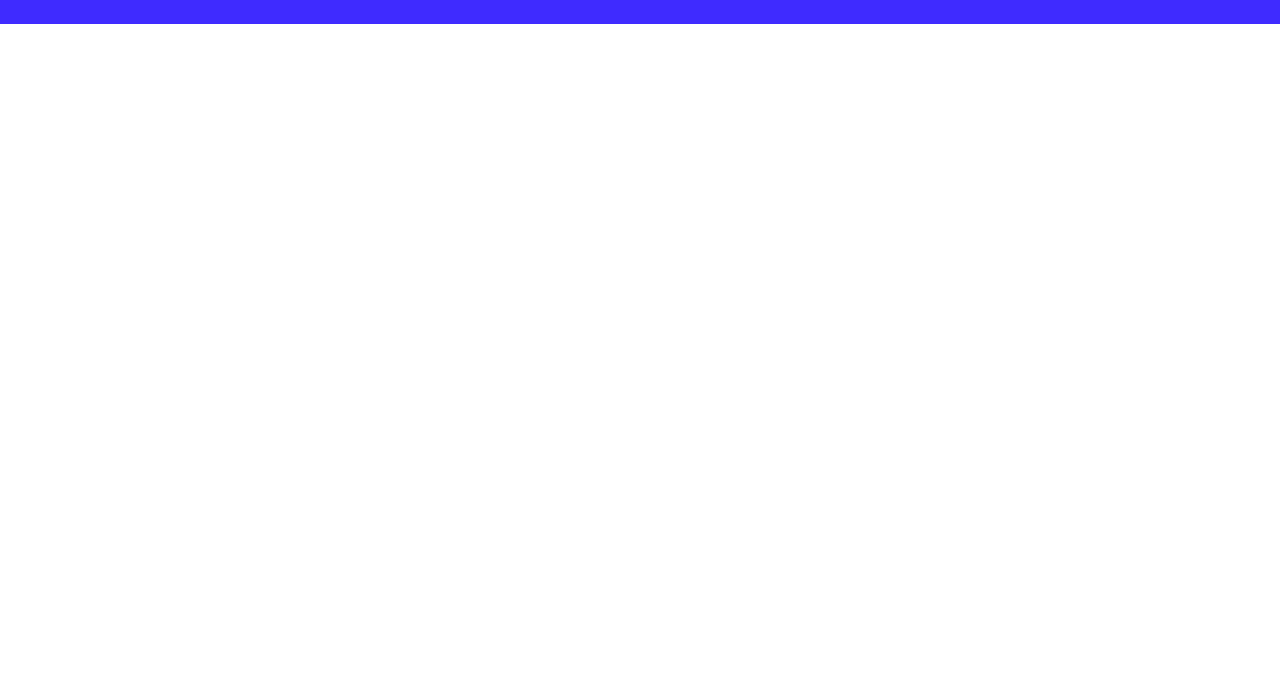
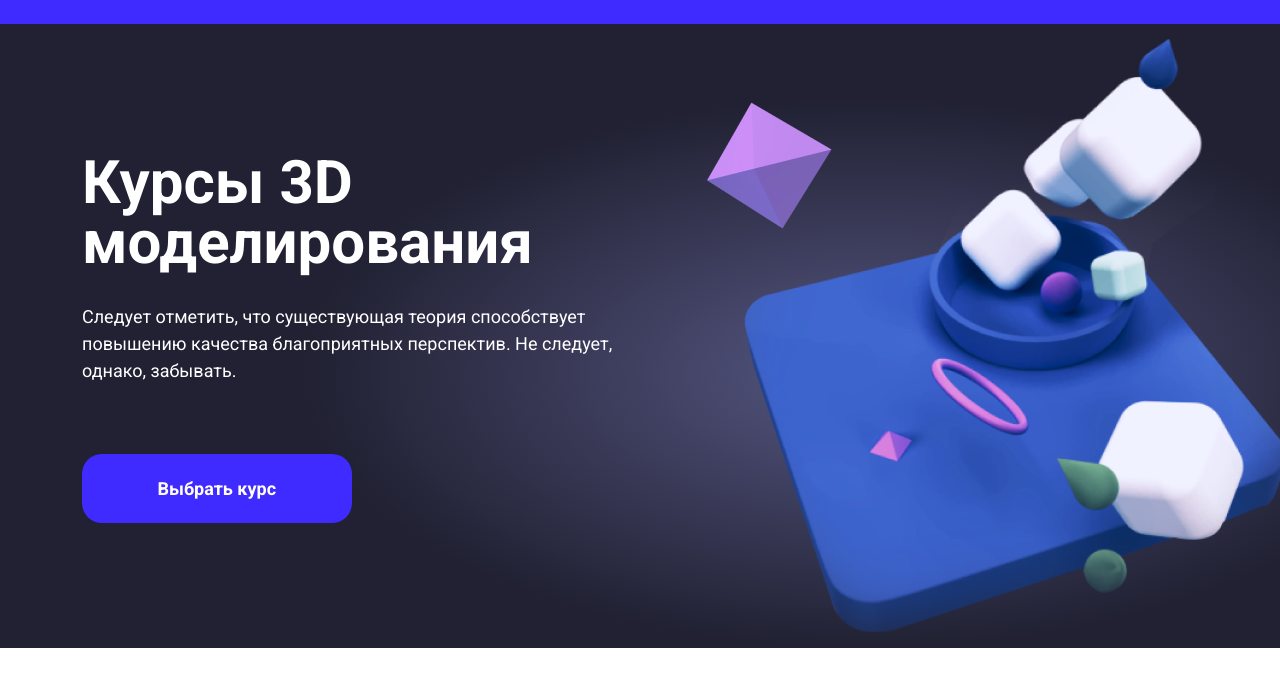
Before and after one commit to floliq/bootstrap, a plain HTML site: page index.html in a window 1280 px wide. Shown: the part 56-742 px from the top of the page. Drawn offline with Linux system fonts and the light colour scheme.

Commit message:
course complete

```diff
--- a/css/style.css
+++ b/css/style.css
@@ -13,21 +13,62 @@
   box-sizing: border-box;
   font-family: "Roboto", sans-serif;
 }
-a{
+a {
   text-decoration: none;
 }
-.menu{
-    background-color:#3F2AFF;
+.container{
+  max-width: 1140px;
 }
-.menu__content{
-    height:80px;
+.menu {
+  background-color: #3f2aff;
 }
-.menu__link{
-    font-weight: normal;
-font-size: 18px;
-line-height: 21px;
-color: #FFFFFF;
+.menu__content {
+  height: 80px;
 }
-.menu__link:not(:last-child){
-    margin-right:56px;
+.menu__link {
+  font-weight: normal;
+  font-size: 18px;
+  line-height: 21px;
+  color: #ffffff;
 }
+.menu__link:not(:last-child) {
+  margin-right: 56px;
+}
+.course{
+  background: radial-gradient(44.07% 44.07% at 67.78% 55.93%, #555681 0%, #212133 100%);
+}
+.course__content{
+  padding: 15px 0 12px;
+}
+.course__col-left{
+  display: flex;
+  flex-direction: column;
+  justify-content: center;
+}
+.course__heading{
+  margin: 0 0 30px;
+  font-weight: bold;
+  font-size: 60px;
+  line-height: 100%;
+  color: #FFFFFF;
+}
+.text{
+  font-size: 18px;
+  line-height: 150%;
+}
+.course__text{
+  margin-bottom: 70px;
+  font-weight: normal;
+  color: #FFFFFF;
+}
+.course__btn{
+  width: fit-content;
+  padding: 24px 75.5px;
+  background: #3F2AFF;
+  border-radius: 20px;
+  border: none;
+  font-weight: bold;
+  font-size: 18px;
+  line-height: 21px;
+  color: #FFFFFF;
+}
--- a/index.html
+++ b/index.html
@@ -39,5 +39,33 @@
         </div>
       </div>
     </header>
+    <main>
+      <section class="course">
+        <div class="container">
+          <div class="course__content">
+            <div class="row">
+              <div class="col-6 course__col-left">
+                <h1 class="course__heading">Курсы 3D моделирования</h1>
+                <p class="course__text text">Следует отметить, что существующая теория способствует повышению качества благоприятных перспектив. Не следует, однако, забывать.</p>
+                <button class="course__btn btn">Выбрать курс</button>
+              </div>
+              <div class="col-6">
+                <img src="img/background.png" alt="Фоновая картинка курсов">
+              </div>
+            </div>
+          </div>
+        </div>
+      </section>
+      <section class="benefits">
+        <div class="container">
+          <div class="row">
+            <div class="col-2"></div>
+            <div class="col-7"></div>
+          </div>
+          <div class="row"></div>
+        </div>
+      </section>
+
+    </main>
   </body>
 </html>
```
Also changed, not shown: img/background.png (added).
